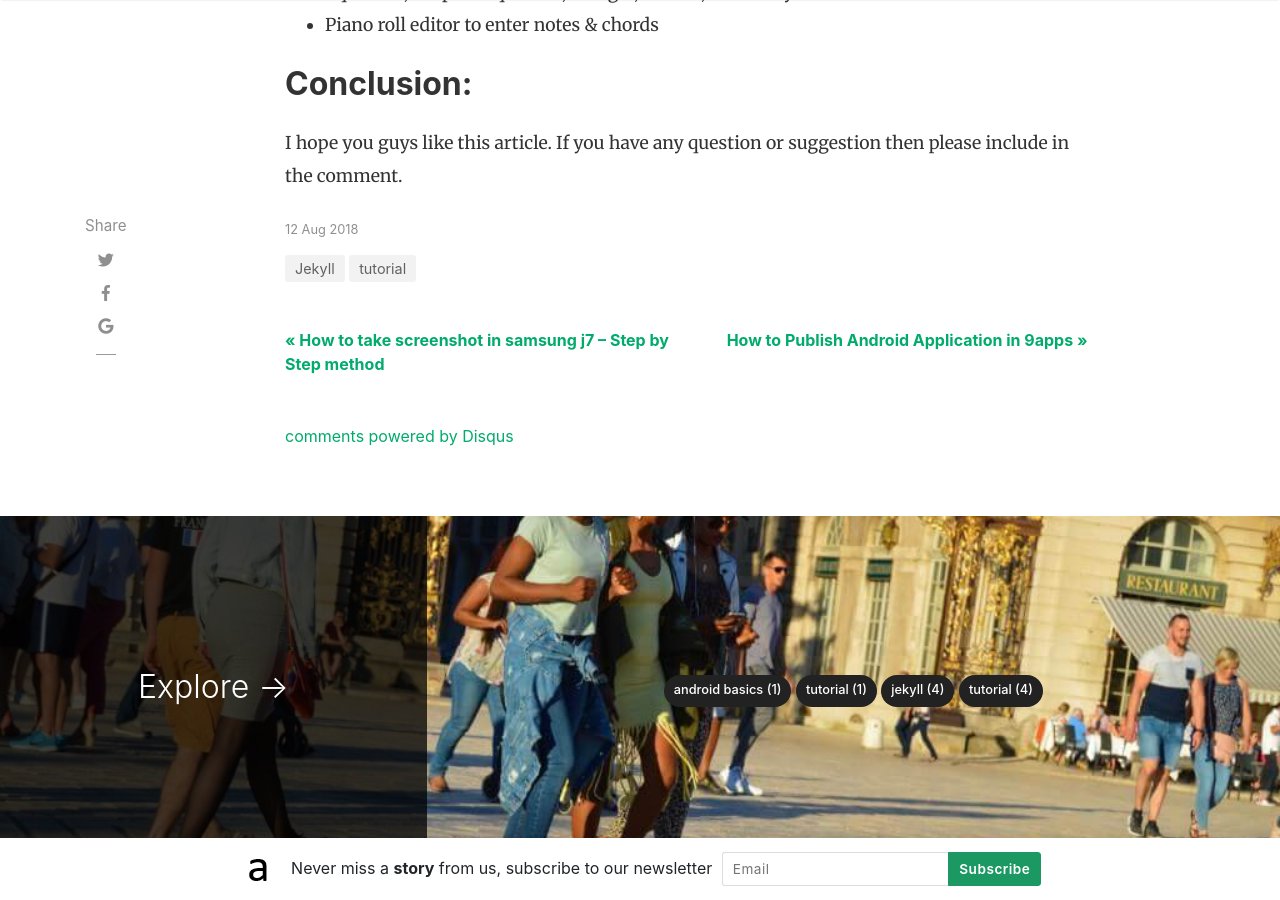
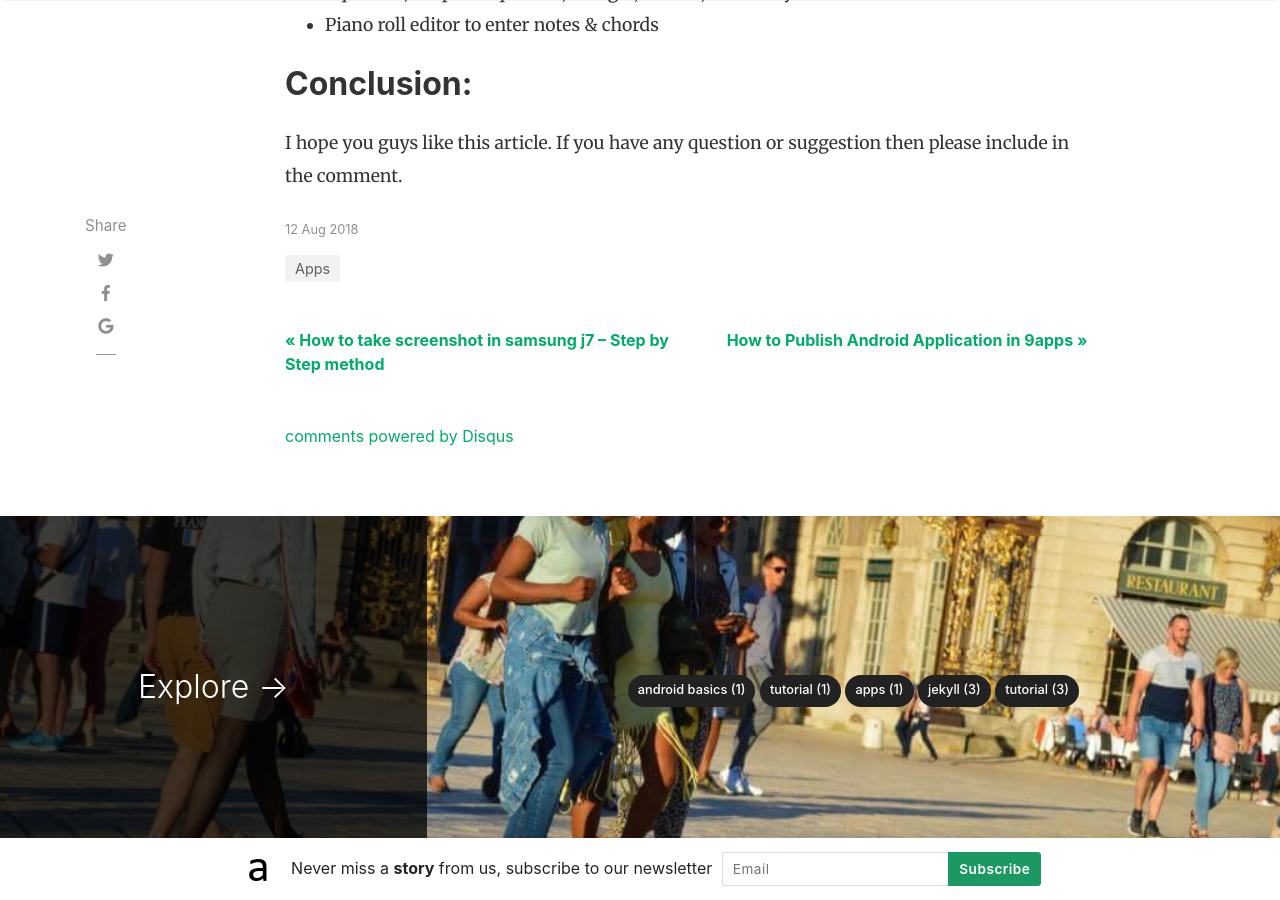
Before and after one commit to andrimoopensource/blog, a Jekyll site: the page built from _posts/2018-08-12-best-music-making-apps-for-android.md, in a window 1280 px wide and 900 px high, scrolled down 6094 px. Built offline with Jekyll 4.4.1, drawn with Linux system fonts in a browser that asks for light colours; nearby versions of some CDN libraries; comment, search, counter and statistics services are not loaded.

Commit message:
Update 2018-08-12-best-music-making-apps-for-android.md

```diff
--- a/_posts/2018-08-12-best-music-making-apps-for-android.md
+++ b/_posts/2018-08-12-best-music-making-apps-for-android.md
@@ -2,7 +2,7 @@
 layout: post
 title:  "Best Music Making Apps for Android Must Check (UPDATED)"
 author: Team Andrimo
-categories: [ Jekyll, tutorial ]
+categories: [ Apps ]
 image: assets/images/best-music-making-apps-for-android.jpeg
 ---
 
```
